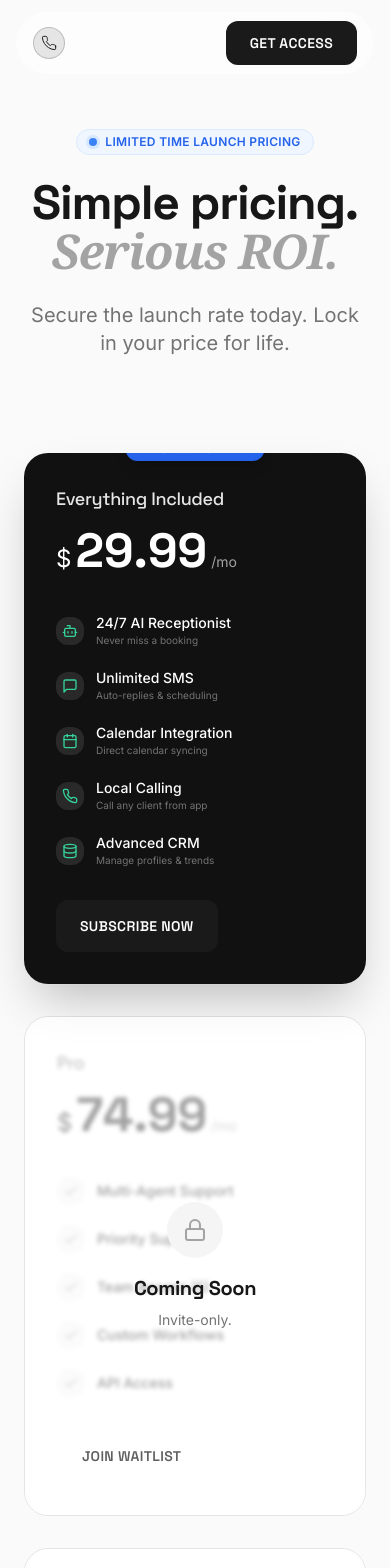
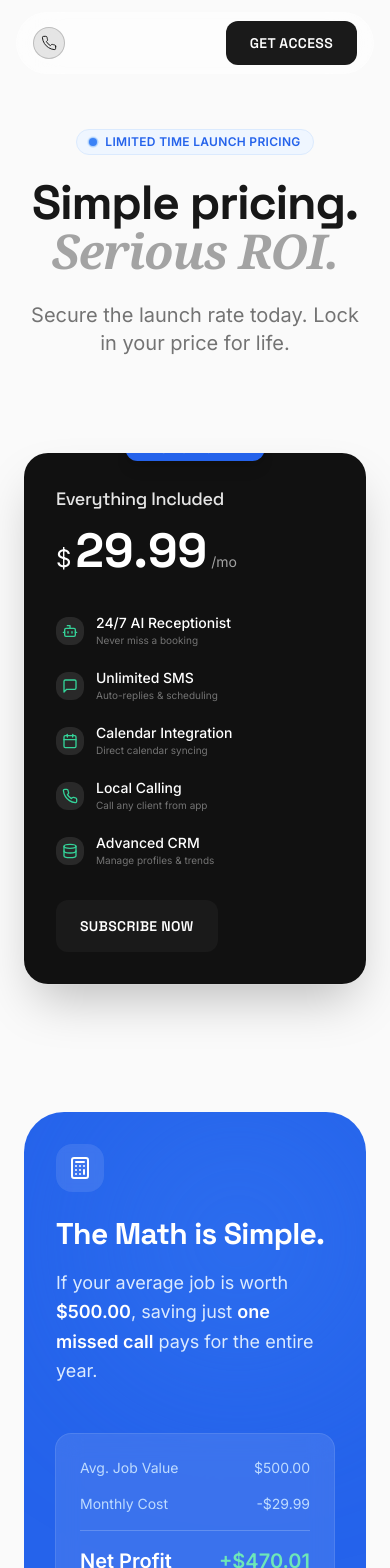
Before and after one commit to OwenGarabedian/Call-Backer, a React (Vite) app: page /Pricing in a window 390 px wide. Shown: the top 1568 px of the page. Built offline with nearby package versions, Linux system fonts and the light colour scheme; the HTML template or start-up script is replaced by a standard one.

Commit message:
new pricing upadate

```diff
--- a/src/components/Pricing.tsx
+++ b/src/components/Pricing.tsx
@@ -148,7 +148,7 @@ const FAQItem = ({ faq, index }: { faq: typeof faqs[0]; index: number }) => {
 export const Pricing = () => {
   return (
     <div className="pt-32 pb-20">
-      {/* HEADER */}
+      {/* HEADER SECTION - NO CHANGES */}
       <div className="max-w-6xl mx-auto px-6 text-center mb-24">
         <motion.div
           initial={{ opacity: 0, y: 20 }}
@@ -171,7 +171,7 @@ export const Pricing = () => {
         </p>
       </div>
 
-      {/* PRICING CARDS */}
+      {/* PRICING CARDS - UPDATED LOGIC */}
       <div className="max-w-7xl mx-auto px-6 grid grid-cols-1 md:grid-cols-3 gap-8 mb-32">
         {plans.map((plan, i) => (
           <motion.div
@@ -180,12 +180,15 @@ export const Pricing = () => {
             whileInView={{ opacity: 1, y: 0 }}
             viewport={{ once: true }}
             transition={{ delay: i * 0.1 }}
-            className={`relative p-8 rounded-3xl flex flex-col overflow-hidden transition-all duration-300 ${
+            className={`relative p-8 rounded-3xl flex-col overflow-hidden transition-all duration-300 ${
+              plan.comingSoon ? "hidden md:flex" : "flex"
+            } ${
               plan.highlight && !plan.comingSoon
                 ? "bg-[#111] text-white shadow-2xl scale-105 z-10 ring-1 ring-white/10"
                 : "bg-white text-neutral-900 border border-neutral-200 opacity-80"
             }`}
           >
+             {/* COMING SOON OVERLAY */}
              {plan.comingSoon && (
                <div className="absolute inset-0 z-20 bg-white/60 backdrop-blur-[2px] flex flex-col items-center justify-center text-center p-6">
                  <div className="bg-neutral-100 p-4 rounded-full mb-4">
```
